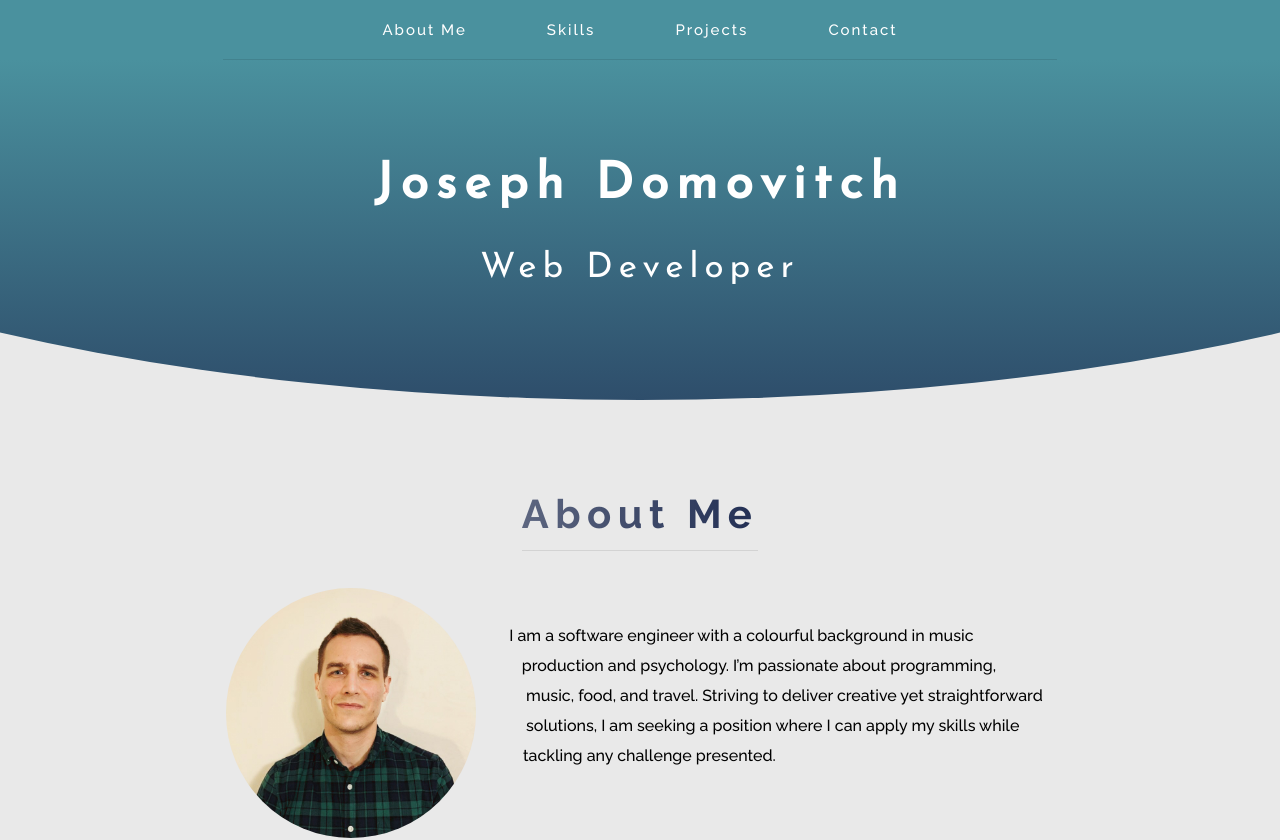
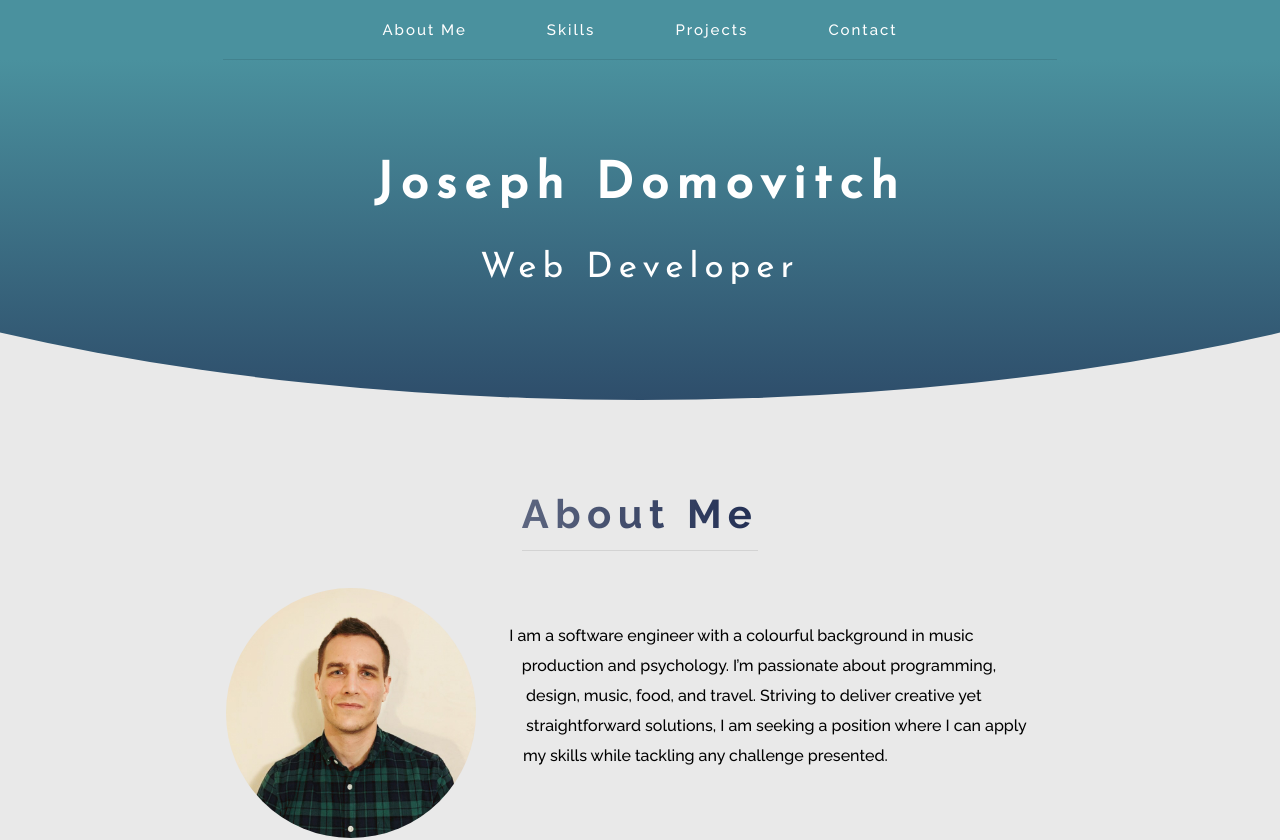
Before and after one commit to jdomo/jd-portfolio, a React (Create React App) app: page / in a window 1280 px wide. Shown: the top 840 px of the page. Built offline with nearby package versions, Linux system fonts and the light colour scheme; some icons are missing.

Commit message:
edit about blurb

```diff
--- a/src/components/About.js
+++ b/src/components/About.js
@@ -15,7 +15,7 @@ const About = () => {
             <div className="section-about__text">
               <p>
                 I am a software engineer with a colourful background in music production and psychology.
-                I’m passionate about programming, music, food, and travel. Striving to deliver creative yet
+                I’m passionate about programming, design, music, food, and travel. Striving to deliver creative yet
                 straightforward solutions, I am seeking a position where I can apply my skills while tackling
                 any challenge presented.
               </p>
```
